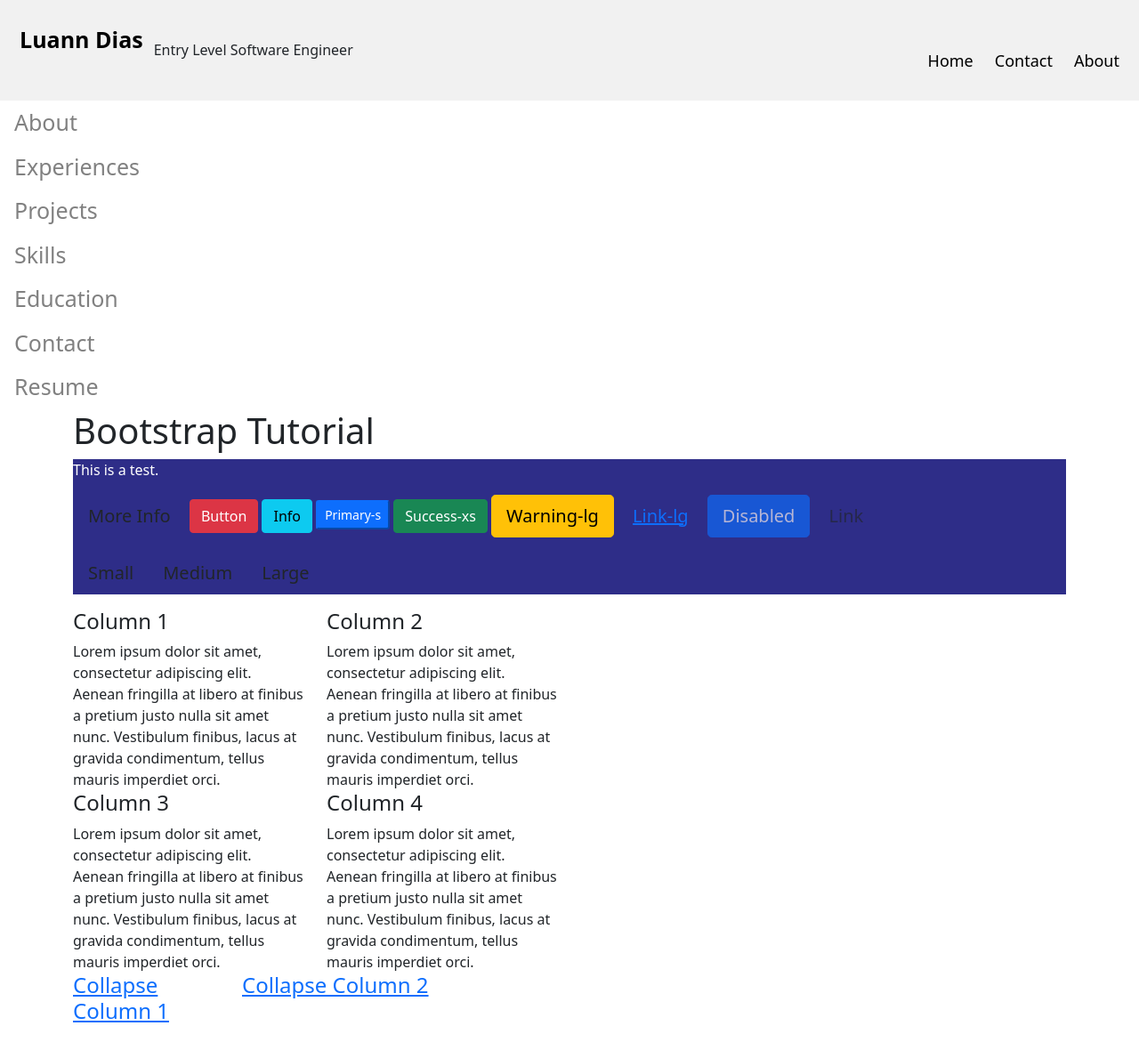
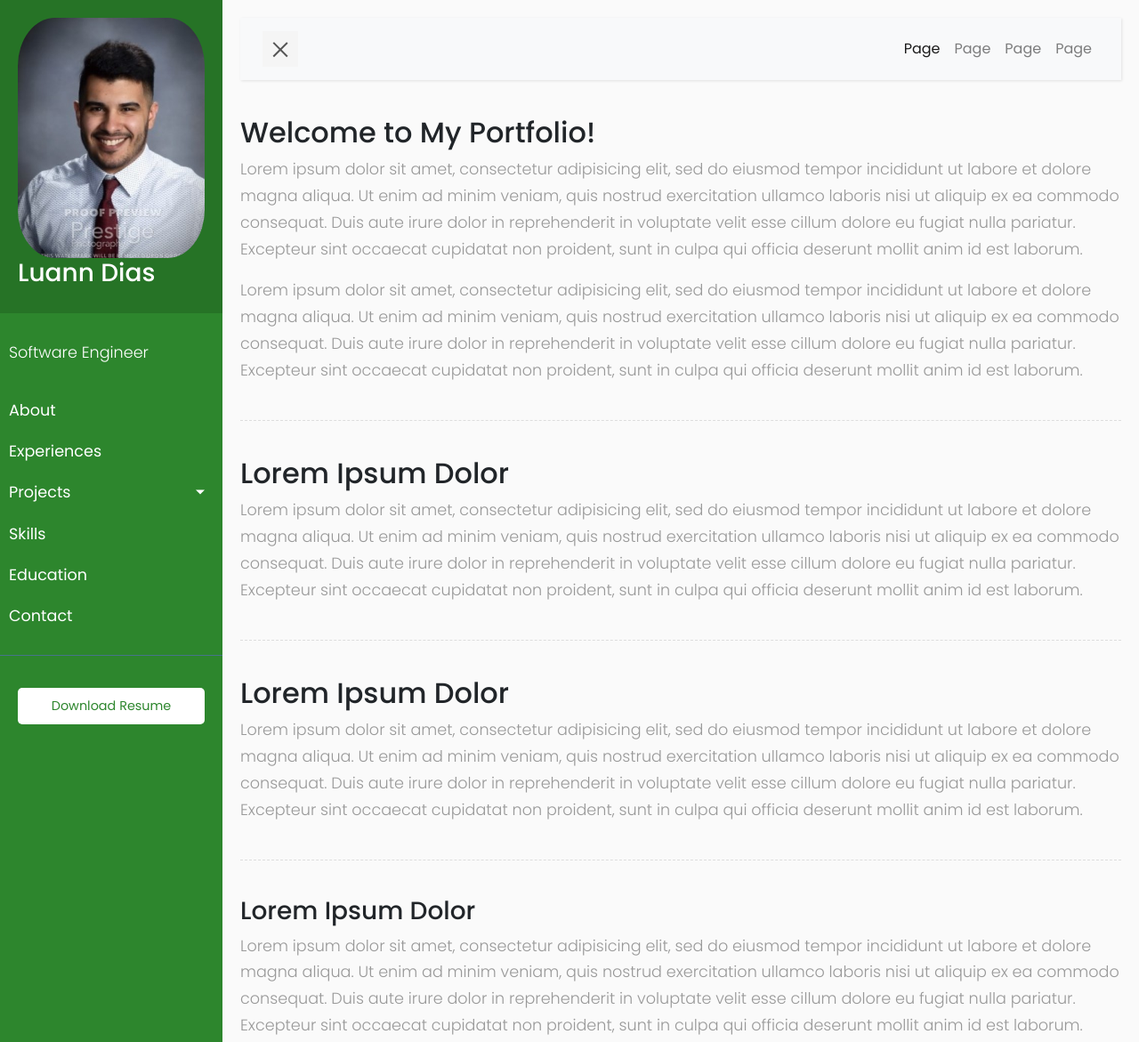
Before and after one commit to LDias97/ldias97.github.io, a plain HTML site: page index.html in a window 1280 px wide. Shown: the top 1171 px of the page at 89% size. Drawn offline with nearby package versions, Linux system fonts and the light colour scheme.

Commit message:
Set sidebars and details with Bootstrap

```diff
--- a/index.html
+++ b/index.html
@@ -1,247 +1,150 @@
 <!doctype html>
 <html lang="en">
-  <head>
+
+<head>
     <!-- Required meta tags -->
     <meta charset="utf-8">
     <meta name="viewport" content="width=device-width, initial-scale=1">
-
-    <!-- Bootstrap CSS -->
-    <link href="https://cdn.jsdelivr.net/npm/bootstrap@5.0.2/dist/css/bootstrap.min.css" rel="stylesheet" integrity="sha384-EVSTQN3/azprG1Anm3QDgpJLIm9Nao0Yz1ztcQTwFspd3yD65VohhpuuCOmLASjC" crossorigin="anonymous">
+    <meta http-equiv="X-UA-Compatible" content="IE=edge">
 
     <title>Luann Dias - Portfolio</title>
 
-    <style>
-    .jumbotron{
-        background-color:#2E2D88;
-        color:white;
-    }
+     <!-- Bootstrap CSS CDN -->
+    <link rel="stylesheet" href="https://stackpath.bootstrapcdn.com/bootstrap/4.1.0/css/bootstrap.min.css" integrity="sha384-9gVQ4dYFwwWSjIDZnLEWnxCjeSWFphJiwGPXr1jddIhOegiu1FwO5qRGvFXOdJZ4" crossorigin="anonymous">
+    <!-- Our Custom CSS -->
+    <link rel="stylesheet" href="style.css">
 
-    /* Adds borders for tabs */
-    .tab-content {
-        border-left: 1px solid #ddd;
-        border-right: 1px solid #ddd;
-        border-bottom: 1px solid #ddd;
-        padding: 10px;
-    }
-    .nav-tabs {
-        margin-bottom: 0;
-    }
+     <!-- Font Awesome JS -->
+    <script defer src="https://use.fontawesome.com/releases/v5.0.13/js/solid.js" integrity="sha384-tzzSw1/Vo+0N5UhStP3bvwWPq+uvzCMfrN1fEFe+xBmv1C/AtVX5K0uZtmcHitFZ" crossorigin="anonymous"></script>
+    <script defer src="https://use.fontawesome.com/releases/v5.0.13/js/fontawesome.js" integrity="sha384-6OIrr52G08NpOFSZdxxz1xdNSndlD4vdcf/q2myIUVO0VsqaGHJsB0RaBE01VTOY" crossorigin="anonymous"></script>
 
-    /* Header details *//cdn.jsdelivr.net/npm/
-    body {
-        margin: 0;
-        font-family: Arial, helvetica, sans-serif;
-    }
-    .header {
-        overflow: hidden;
-        background-color: #f1f1f1;
-        padding: 20px 10px
-    }
+</head>
 
-    .header a {
-        float: left;
-        color: black;
-        text-align: center;
-        padding: 12px;
-        text-decoration: none;
-        font-size: 18px;
-        line-height: 25px;
-        border-radius: 4px;
-    }
+<body>
 
-    .header a.logo {
-        font-size: 25px;
-        font-weight: bold;
-    }
+    <div class="wrapper">
+        <!-- Sidebar -->
+        <nav id="sidebar">
+            <div class="sidebar-header">
+                <img src="Portrait.jpg" style="width:210px; height:270px;">
 
-    .header a:hover {
-        background-color: dodgerblue;
-        color: white;
-    }
+                <h3>Luann Dias</h3>
+            </div>
 
-    .header-right {
-        float: right;
-    }
+            <ul class="list-unstyled components">
+                <p>Software Engineer</p>
+                <li>
+                    <a href="#">About</a>
+                </li>
+                <li>
+                    <a href="#">Experiences</a>
+                    <a href="#pageSubmenu" data-toggle="collapse" aria-expanded="false" class="dropdown-toggle">Projects</a>
+                    <ul class="collapse list-unstyled" id="pageSubmenu">
+                        <li>
+                            <a href="#">BudgeIt</a>
+                        </li>
+                        <li>
+                            <a href="#">Visual Studio Extensions</a>
+                        </li>
+                        <li>
+                            <a href="#">AI Stock Market Predictor</a>
+                        </li>
+                        <li>
+                            <a href="#">DNA Sequence Alignment</a>
+                        </li>
+                        <li>
+                            <a href="#">Pythagoras Tree</a>
+                        </li>
+                    </ul>
+                </li>
+                <li>
+                    <a href="#">Skills</a>
+                </li>
+                <li>
+                    <a href="#">Education</a>
+                </li>
+                <li>
+                    <a href="#">Contact</a>
+                </li>
+            </ul>
 
-    /* Side Navigation Bar *//cdn.jsdelivr.net/npm/
-    .sidenav {
-        height: 100%;
-        width: 160px;
-        position: fixed;
-        z-index: 1;
-        top: 0;
-        left: 0;
-        background-color: #111;
-        overflow-x: hidden;
-        padding-top: 20px
-    }
+            <ul class="list-unstyled CTAs">
+                <li>
+                    <a href="https://github.com/LDias97/Resume/raw/main/Luann%20Dias%20Resume%202021.pdf" class="download">Download Resume</a>
+                </li>
+            </ul>
+        </nav>
 
-    .sidenav a {
-        padding: 6px 8px 6px 16px;
-        text-decoration: none;
-        font-size: 25px;
-        color: #818181;
-        display: block;
-    }
+        <!-- Page Content -->
+        <div id="content">
+            <nav class="navbar navbar-expand-lg navbar-light bg-light">
+                <div class="container-fluid">
 
-    .sidenav a:hover {
-        color: #f1f1f1;
-    }
+                    <button type="button" id="sidebarCollapse" class="navbar-btn">
+                        <span></span>
+                        <span></span>
+                        <span></span>
+                    </button>
 
-    .main {
-        margin-left: 160px; /* Same as the width of the sidenav */
-        font-size: 28px; /* Increased text to enable scrolling */
-        padding: 0px 10px;
-    }
+                    <button class="btn btn-dark d-inline-block d-lg-none ml-auto" type="button" data-toggle="collapse" data-target="#navbarSupportedContent" aria-controls="navbarSupportedContent" aria-expanded="false" aria-label="Toggle navigation">
+                        <i class="fas fa-align-justify"></i>
+                    </button>
 
-    @media screen and (max-height: 450px) {
-        .header a {
-            float: none;
-            display: block;
-            text-align: left;
-        }
-        .header-right {
-            float: none;
-        }
-        .sidenav {
-            padding-top: 15px;
-        }
-        .sidenav a {
-            font-size: 18px;
-        }
-    }
+                    <div class="collapse navbar-collapse" id="navbarSupportedContent">
+                        <ul class="nav navbar-nav ml-auto">
+                            <li class="nav-item active">
+                                <a class="nav-link" href="#">Page</a>
+                            </li>
+                            <li class="nav-item">
+                                <a class="nav-link" href="#">Page</a>
+                            </li>
+                            <li class="nav-item">
+                                <a class="nav-link" href="#">Page</a>
+                            </li>
+                            <li class="nav-item">
+                                <a class="nav-link" href="#">Page</a>
+                            </li>
+                        </ul>
+                    </div>
+                </div>
+            </nav>
 
-    </style>
+            <h2>Welcome to My Portfolio!</h2>
+            <p>Lorem ipsum dolor sit amet, consectetur adipisicing elit, sed do eiusmod tempor incididunt ut labore et dolore magna aliqua. Ut enim ad minim veniam, quis nostrud exercitation ullamco laboris nisi ut aliquip ex ea commodo consequat. Duis aute irure dolor in reprehenderit in voluptate velit esse cillum dolore eu fugiat nulla pariatur. Excepteur sint occaecat cupidatat non proident, sunt in culpa qui officia deserunt mollit anim id est laborum.</p>
+            <p>Lorem ipsum dolor sit amet, consectetur adipisicing elit, sed do eiusmod tempor incididunt ut labore et dolore magna aliqua. Ut enim ad minim veniam, quis nostrud exercitation ullamco laboris nisi ut aliquip ex ea commodo consequat. Duis aute irure dolor in reprehenderit in voluptate velit esse cillum dolore eu fugiat nulla pariatur. Excepteur sint occaecat cupidatat non proident, sunt in culpa qui officia deserunt mollit anim id est laborum.</p>
 
-  </head>
-  <body>
-    <!--Header-->
-    <body>
-        <div class="header">
-        <a href="#default" class="logo"> Luann Dias</a>
-        <br>Entry Level Software Engineer
-            <div class="header-right">
-                <a class="active" href="#home">Home</a>
-                <a href="#contact">Contact</a>
-                <a href="#about">About</a>
-            </div>
-        </div>
+            <div class="line"></div>
 
-        <div class="sidenav">
-            <a href="#about">About</a>
-            <a href="#services">Experiences</a>
-            <a href="#clients">Projects</a>
-            <a href="#contact">Skills</a>
-            <a href="#contact">Education</a>
-            <a href="#contact">Contact</a>
-            <a href="#contact">Resume</a>
-        </div>
-    </body>
+            <h2>Lorem Ipsum Dolor</h2>
+            <p>Lorem ipsum dolor sit amet, consectetur adipisicing elit, sed do eiusmod tempor incididunt ut labore et dolore magna aliqua. Ut enim ad minim veniam, quis nostrud exercitation ullamco laboris nisi ut aliquip ex ea commodo consequat. Duis aute irure dolor in reprehenderit in voluptate velit esse cillum dolore eu fugiat nulla pariatur. Excepteur sint occaecat cupidatat non proident, sunt in culpa qui officia deserunt mollit anim id est laborum.</p>
 
-    <body>
-    <div class = "container">
-        <div class = "page-header">
-            <h1> Bootstrap Tutorial</h1>
-        </div>
-        <div class = "jumbotron"> <!--Enlarges fonts and put contents in a colored box-->
-            <p> This is a test. </p>
-            <p>
-                <!-- Button Examples -->
-                <a href="#" class="btn btn-default btn-lg" role="button">More Info</a>
-                <button type="submit" class="btn btn-danger" role="button"> Button </button>
-                <input type="button" value="Info" class="btn btn-info">
-                <button type="submit" class="btn-primary btn-sm"> Primary-s</button>
-                <button type="submit" class="btn btn-success btn-xs"> Success-xs </button>
-                <button type="submit" class="btn btn-warning btn-lg"> Warning-lg </button>
-                <button type="submit" class="btn btn-link btn-lg"> Link-lg </button>
+            <div class="line"></div>
 
-                <!-- Disable and Enable Buttons, Links, etc. -->
-                <button type="button" class="btn btn-lg btn-primary" disabled="disabled"> Disabled </button>
-                <a href="#" class="btn btn-default btn-lg disabled" role="button"> Link </a>
+            <h2>Lorem Ipsum Dolor</h2>
+            <p>Lorem ipsum dolor sit amet, consectetur adipisicing elit, sed do eiusmod tempor incididunt ut labore et dolore magna aliqua. Ut enim ad minim veniam, quis nostrud exercitation ullamco laboris nisi ut aliquip ex ea commodo consequat. Duis aute irure dolor in reprehenderit in voluptate velit esse cillum dolore eu fugiat nulla pariatur. Excepteur sint occaecat cupidatat non proident, sunt in culpa qui officia deserunt mollit anim id est laborum.</p>
 
-                <!-- Button Groups-->
-                <div class="btn-group btn-group-lg" role="group">
-                    <button type="button" class="btn btn-default"> Small </button>
-                    <button type="button" class="btn btn-default"> Medium </button>
-                    <button type="button" class="btn btn-default"> Large </button>
-                </div>
+            <div class="line"></div>
 
-            </p>
+            <h3>Lorem Ipsum Dolor</h3>
+            <p>Lorem ipsum dolor sit amet, consectetur adipisicing elit, sed do eiusmod tempor incididunt ut labore et dolore magna aliqua. Ut enim ad minim veniam, quis nostrud exercitation ullamco laboris nisi ut aliquip ex ea commodo consequat. Duis aute irure dolor in reprehenderit in voluptate velit esse cillum dolore eu fugiat nulla pariatur. Excepteur sint occaecat cupidatat non proident, sunt in culpa qui officia deserunt mollit anim id est laborum.</p>
         </div>
     </div>
 
-    <div class = "container">
-        <div class ="row">
+     <!-- jQuery CDN - Slim version (=without AJAX) -->
+    <script src="https://code.jquery.com/jquery-3.3.1.slim.min.js" integrity="sha384-q8i/X+965DzO0rT7abK41JStQIAqVgRVzpbzo5smXKp4YfRvH+8abtTE1Pi6jizo" crossorigin="anonymous"></script>
+    <!-- Popper.JS -->
+    <script src="https://cdnjs.cloudflare.com/ajax/libs/popper.js/1.14.0/umd/popper.min.js" integrity="sha384-cs/chFZiN24E4KMATLdqdvsezGxaGsi4hLGOzlXwp5UZB1LY//20VyM2taTB4QvJ" crossorigin="anonymous"></script>
+    <!-- Bootstrap JS -->
+    <script src="https://stackpath.bootstrapcdn.com/bootstrap/4.1.0/js/bootstrap.min.js" integrity="sha384-uefMccjFJAIv6A+rW+L4AHf99KvxDjWSu1z9VI8SKNVmz4sk7buKt/6v9KI65qnm" crossorigin="anonymous"></script>
 
-            <!-- Columns Examples -->
-            <div class="col-lg-3 col-md-3 col-sm-6 col-xs-12">
-                <h4>Column 1</h4>
-                    Lorem ipsum dolor sit amet, consectetur adipiscing elit. Aenean fringilla
-                    at libero at finibus a pretium justo nulla sit amet nunc. Vestibulum finibus,
-                    lacus at gravida condimentum, tellus mauris imperdiet orci.
-            </div>
+    <script type="text/javascript">
+        $(document).ready(function () {
+            $('#sidebarCollapse').on('click', function () {
+                $('#sidebar').toggleClass('active');
+                $(this).toggleClass('active');
+            });
+        });
+    </script>
 
-            <div class="col-lg-3 col-md-3 col-sm-6 col-xs-12">
-                <h4>Column 2</h4>
-                    Lorem ipsum dolor sit amet, consectetur adipiscing elit. Aenean fringilla
-                    at libero at finibus a pretium justo nulla sit amet nunc. Vestibulum finibus,
-                    lacus at gravida condimentum, tellus mauris imperdiet orci.
-            </div>
-
-            <!-- If column 3 were to have less text and content pon webpage is bigger, use div class below -->
-            <div class="clearfix visible-sm"></div>
-
-            <div class="col-lg-3 col-md-3 col-sm-6 col-xs-12">
-                <h4>Column 3</h4>
-                    Lorem ipsum dolor sit amet, consectetur adipiscing elit. Aenean fringilla
-                    at libero at finibus a pretium justo nulla sit amet nunc. Vestibulum finibus,
-                    lacus at gravida condimentum, tellus mauris imperdiet orci.
-            </div>
-
-            <div class="col-lg-3 col-md-3 col-sm-6 col-xs-12">
-                <h4>Column 4</h4>
-                    Lorem ipsum dolor sit amet, consectetur adipiscing elit. Aenean fringilla
-                    at libero at finibus a pretium justo nulla sit amet nunc. Vestibulum finibus,
-                    lacus at gravida condimentum, tellus mauris imperdiet orci.
-            </div>
-        </div>
-    </div>
-
-    <div class="container">
-        <div class="row">
-
-            <div class="col-lg-2 col-md-2 col-sm-4 col-xs-12">
-                <h4><a href="#col1Content" data-toggle="collapse"> Collapse Column 1</a></h4>
-                <div id="col1Content" class="collapse in">Lorem ipsum dolor
-                sit amet, consectetur adipiscing elit. Aenean fringilla at libero at
-                finibus a pretium justo nulla sit amet nunc. Vestibulum finibus, lacus at
-                gravida condimentum, tellus mauris imperdiet orci.
-                </div>
-            </div>
-
-            <div class="col-lg-4 col-md-4 col-sm-8 col-xs-12">
-                <h4><a href="#col2Content" data-toggle="collapse"> Collapse Column 2</a></h4>
-                <div id="col2Content" class="collapse">Lorem ipsum dolor
-                sit amet, consectetur adipiscing elit. Aenean fringilla at libero at
-                finibus a pretium justo nulla sit amet nunc. Vestibulum finibus, lacus at
-                gravida condimentum, tellus mauris imperdiet orci.
-                </div>
-            </div>
-
-        </div>
-    </div>
-
-    </body>
-
-    <!-- Optional JavaScript; choose one of the two! -->
-
-    <!-- Option 1: Bootstrap Bundle with Popper -->
-    <script src="https://cdn.jsdelivr.net/npm/bootstrap@5.0.2/dist/js/bootstrap.bundle.min.js" integrity="sha384-MrcW6ZMFYlzcLA8Nl+NtUVF0sA7MsXsP1UyJoMp4YLEuNSfAP+JcXn/tWtIaxVXM" crossorigin="anonymous"></script>
-
-    <!-- Option 2: Separate Popper and Bootstrap JS -->
-    <!--
-    <script src="https://cdn.jsdelivr.net/npm/@popperjs/core@2.9.2/dist/umd/popper.min.js" integrity="sha384-IQsoLXl5PILFhosVNubq5LC7Qb9DXgDA9i+tQ8Zj3iwWAwPtgFTxbJ8NT4GN1R8p" crossorigin="anonymous"></script>
-    <script src="https://cdn.jsdelivr.net/npm/bootstrap@5.0.2/dist/js/bootstrap.min.js" integrity="sha384-cVKIPhGWiC2Al4u+LWgxfKTRIcfu0JTxR+EQDz/bgldoEyl4H0zUF0QKbrJ0EcQF" crossorigin="anonymous"></script>
-    -->
-  </body>
+</body>
 </html>
--- /dev/null
+++ b/style.css
@@ -0,0 +1,230 @@
+/*
+    DEMO STYLE
+*/
+@import "https://fonts.googleapis.com/css?family=Poppins:300,400,500,600,700";
+
+
+body {
+    font-family: 'Poppins', sans-serif;
+    background: #fafafa;
+}
+
+p {
+    font-family: 'Poppins', sans-serif;
+    font-size: 1.1em;
+    font-weight: 300;
+    line-height: 1.7em;
+    color: #999;
+}
+
+a, a:hover, a:focus {
+    color: inherit;
+    text-decoration: none;
+    transition: all 0.3s;
+}
+
+.navbar {
+    padding: 15px 10px;
+    background: #fff;
+    border: none;
+    border-radius: 0;
+    margin-bottom: 40px;
+    box-shadow: 1px 1px 3px rgba(0, 0, 0, 0.1);
+}
+
+.navbar-btn {
+    box-shadow: none;
+    outline: none !important;
+    border: none;
+}
+
+.line {
+    width: 100%;
+    height: 1px;
+    border-bottom: 1px dashed #ddd;
+    margin: 40px 0;
+}
+
+/* ---------------------------------------------------
+    SIDEBAR STYLE
+----------------------------------------------------- */
+
+.wrapper {
+    display: flex;
+    width: 100%;
+    align-items: stretch;
+    perspective: 1500px;
+}
+
+
+#sidebar {
+    min-width: 250px;
+    max-width: 250px;
+    background: #2d862d;
+    color: #fff;
+    transition: all 0.6s cubic-bezier(0.945, 0.020, 0.270, 0.665);
+    transform-origin: bottom left;
+}
+
+#sidebar.active {
+    margin-left: -250px;
+    transform: rotateY(100deg);
+}
+
+#sidebar .sidebar-header {
+    padding: 20px;
+    background: #267326;
+}
+
+#sidebar ul.components {
+    padding: 20px 0;
+    border-bottom: 1px solid #47748b;
+}
+
+#sidebar ul p {
+    color: #fff;
+    padding: 10px;
+}
+
+#sidebar ul li a {
+    padding: 10px;
+    font-size: 1.1em;
+    display: block;
+}
+#sidebar ul li a:hover {
+    color: #2d862d;
+    background: #fff;
+}
+
+#sidebar ul li.active > a, a[aria-expanded="true"] {
+    color: #fff;
+    background: #267326;
+}
+
+
+a[data-toggle="collapse"] {
+    position: relative;
+}
+
+.dropdown-toggle::after {
+    display: block;
+    position: absolute;
+    top: 50%;
+    right: 20px;
+    transform: translateY(-50%);
+}
+
+ul ul a {
+    font-size: 0.9em !important;
+    padding-left: 30px !important;
+    background: #267326;
+}
+
+ul.CTAs {
+    padding: 20px;
+}
+
+ul.CTAs a {
+    text-align: center;
+    font-size: 0.9em !important;
+    display: block;
+    border-radius: 5px;
+    margin-bottom: 5px;
+}
+
+a.download {
+    background: #fff;
+    color: #2d862d;
+}
+
+a.article, a.article:hover {
+    background: #267326 !important;
+    color: #fff !important;
+}
+
+
+
+/* ---------------------------------------------------
+    CONTENT STYLE
+----------------------------------------------------- */
+#content {
+    width: 100%;
+    padding: 20px;
+    min-height: 100vh;
+    transition: all 0.3s;
+}
+
+#sidebarCollapse {
+    width: 40px;
+    height: 40px;
+    background: #f5f5f5;
+    cursor: pointer;
+}
+
+#sidebarCollapse span {
+    width: 80%;
+    height: 2px;
+    margin: 0 auto;
+    display: block;
+    background: #555;
+    transition: all 0.8s cubic-bezier(0.810, -0.330, 0.345, 1.375);
+    transition-delay: 0.2s;
+}
+
+#sidebarCollapse span:first-of-type {
+    transform: rotate(45deg) translate(2px, 2px);
+}
+#sidebarCollapse span:nth-of-type(2) {
+    opacity: 0;
+}
+#sidebarCollapse span:last-of-type {
+    transform: rotate(-45deg) translate(1px, -1px);
+}
+
+
+#sidebarCollapse.active span {
+    transform: none;
+    opacity: 1;
+    margin: 5px auto;
+}
+
+/* ---------------------------------------------------
+   IMAGE STYLE
+----------------------------------------------------- */
+img {
+    border-radius: 20%;
+}
+
+/* ---------------------------------------------------
+    MEDIAQUERIES
+----------------------------------------------------- */
+@media (max-width: 768px) {
+    #sidebar {
+        margin-left: -250px;
+        transform: rotateY(90deg);
+    }
+    #sidebar.active {
+        margin-left: 0;
+        transform: none;
+    }
+    #sidebarCollapse span:first-of-type,
+    #sidebarCollapse span:nth-of-type(2),
+    #sidebarCollapse span:last-of-type {
+        transform: none;
+        opacity: 1;
+        margin: 5px auto;
+    }
+    #sidebarCollapse.active span {
+        margin: 0 auto;
+    }
+    #sidebarCollapse.active span:first-of-type {
+        transform: rotate(45deg) translate(2px, 2px);
+    }
+    #sidebarCollapse.active span:nth-of-type(2) {
+        opacity: 0;
+    }
+    #sidebarCollapse.active span:last-of-type {
+        transform: rotate(-45deg) translate(1px, -1px);
+    }
+
+}
```
Also changed, not shown: Portrait.jpg (added).
